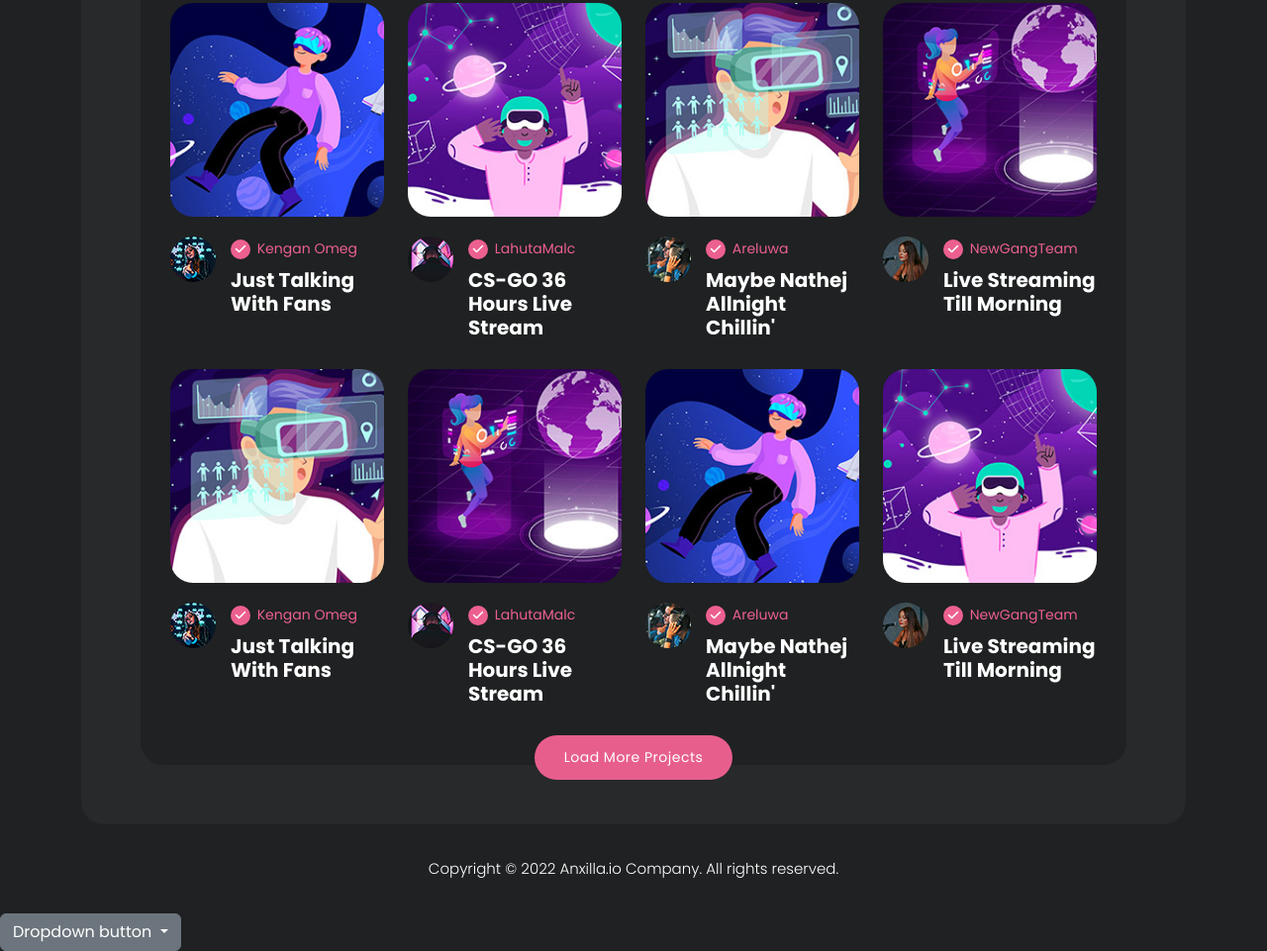
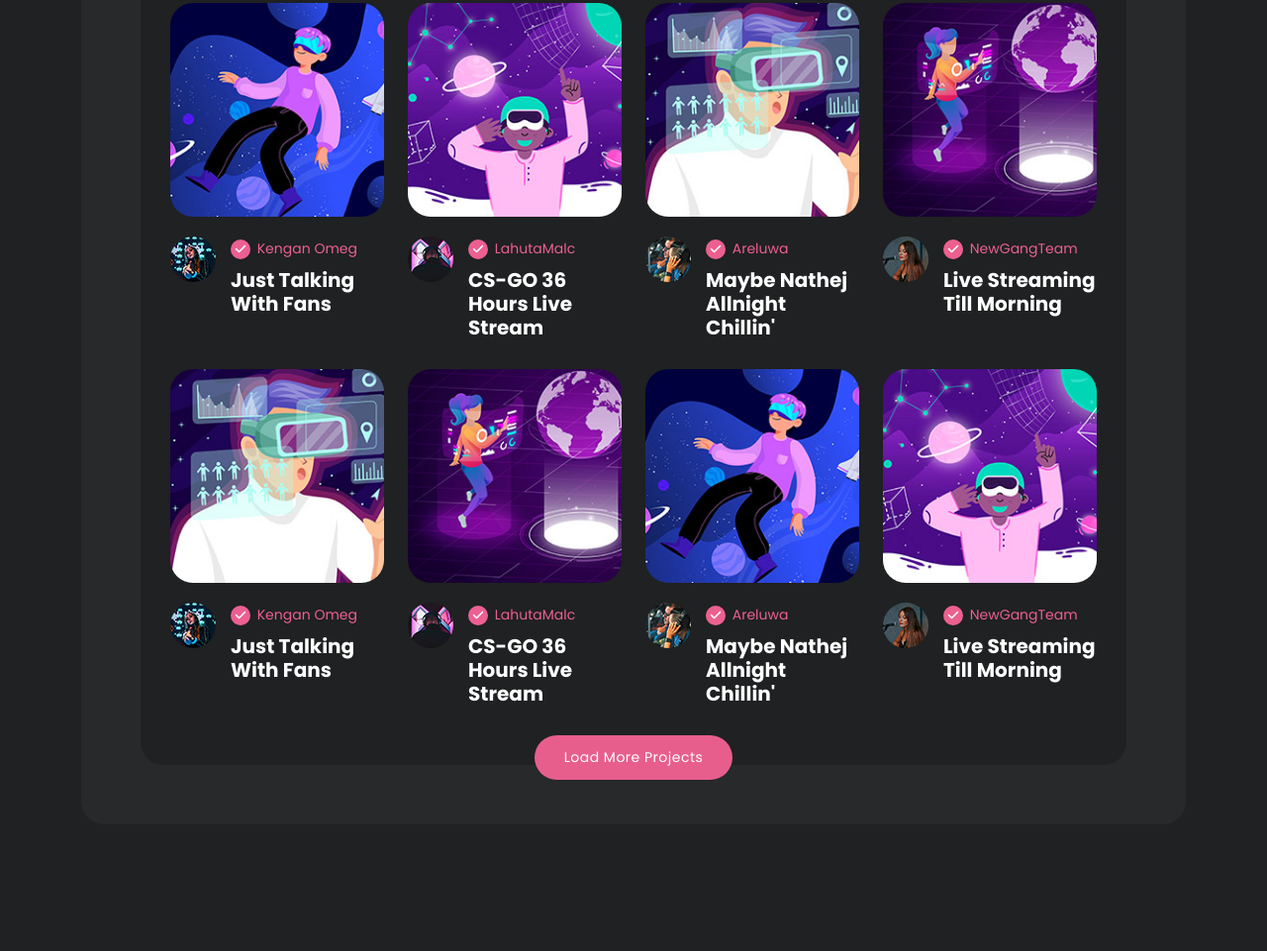
Before and after one commit to Code-Nuel/Blowwup, a plain HTML site: page anxilla/collab.html in a window 1280 px wide. Shown: the part 895-1856 px from the top of the page at 99% size. After the commit the page ends 1728 px from the top, so only its background shows below. Drawn offline with nearby package versions, Linux system fonts and the light colour scheme.

Commit message:
Update collab.html

```diff
--- a/anxilla/collab.html
+++ b/anxilla/collab.html
@@ -453,27 +453,7 @@ https://templatemo.com/tm-579-cyborg-gaming
     </div>
   </div>
 
-  <footer>
-    <div class="container">
-      <div class="row">
-        <div class="col-lg-12">
-          <p>Copyright © 2022 <a href="#">Anxilla.io</a> Company. All rights reserved. </p>
-        </div>
-      </div>
-    </div>
-  </footer>
 
-
-  <div class="dropdown">
-    <button class="btn btn-secondary dropdown-toggle" type="button" id="dropdownMenuButton" data-toggle="dropdown" aria-haspopup="true" aria-expanded="true">
-      Dropdown button
-    </button>
-    <div class="dropdown-menu" aria-labelledby="dropdownMenuButton">
-      <a class="dropdown-item" href="#">Action</a>
-      <a class="dropdown-item" href="#">Another action</a>
-      <a class="dropdown-item" href="#">Something else here</a>
-    </div>
-  </div>
 
 
   <!-- Scripts -->
```
